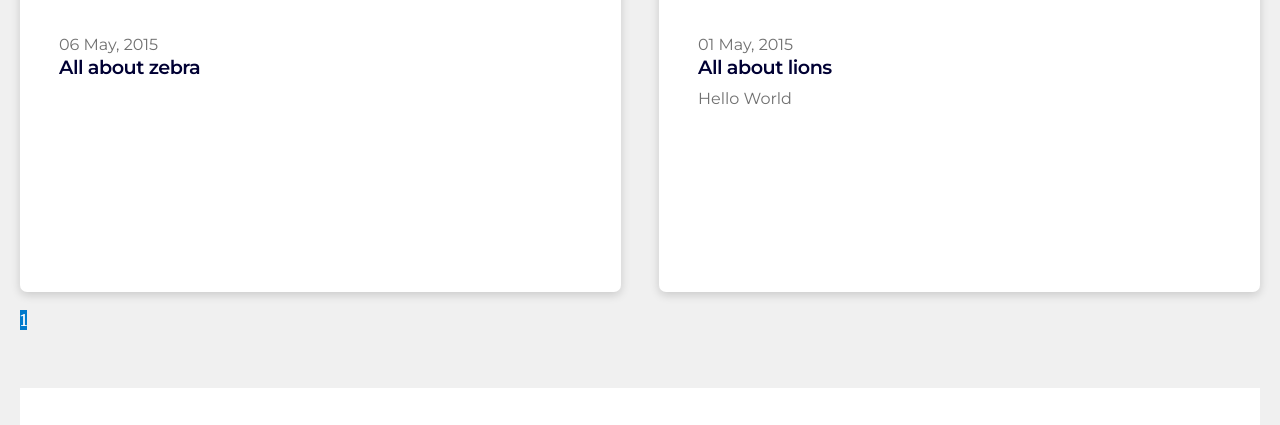
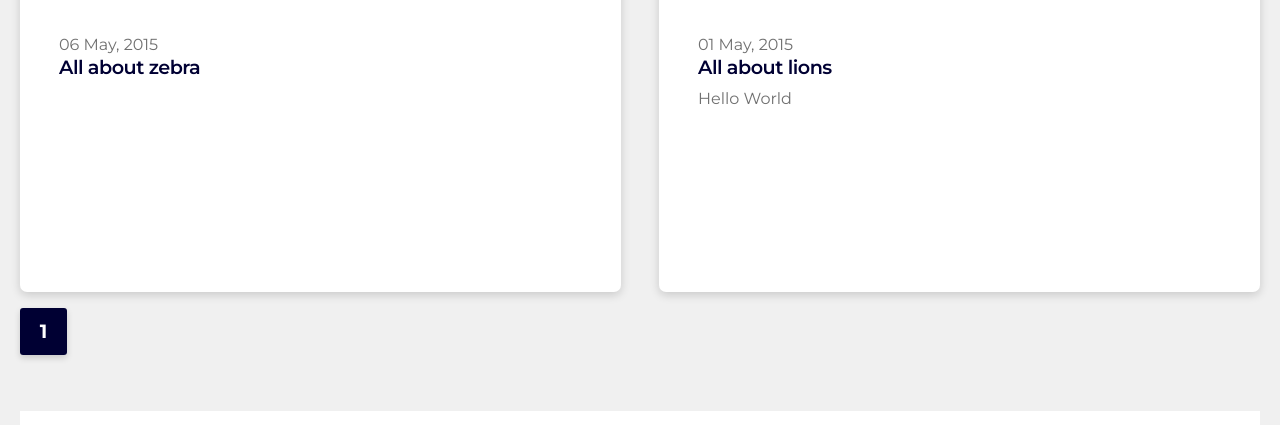
Before and after one commit to christoff-linde/gatsby-blog-starter, a Gatsby site: page / in a window 1280 px wide. Shown: the part 1874-2299 px from the top of the page. Built offline with nearby package versions, Linux system fonts and the light colour scheme; Gatsby itself is replaced by a stand-in of ours.

Commit message:
Update pagination styling

```diff
--- a/src/style.css
+++ b/src/style.css
@@ -295,6 +295,12 @@ a:focus {
   height: 639px;
 }
 
+.post-list-item:hover {
+  transform: scale(102%);
+  transition: all 0.3s;
+  cursor: pointer;
+}
+
 .post-list-item p {
   margin-bottom: var(--spacing-0);
 }
@@ -308,6 +314,40 @@ a:focus {
 
 .post-list-item header {
   margin-bottom: var(--spacing-4);
+}
+
+.page-list {
+  display: flex;
+  flex-wrap: wrap;
+  justify-content: space-between;
+  align-items: center;
+  list-style: none;
+  gap: 18px;
+  max-width: fit-content;
+}
+
+.page-list li:hover {
+  transition: all 0.3s;
+  background-color: var(--color-primary);
+}
+
+.page-list li {
+  border-radius: 3px;
+  color: var(--color-heading);
+  box-shadow: 0px 3px 6px #00000029;
+  background-color: var(--color-white);
+  width: 47px;
+  height: 47px;
+  display: flex;
+  align-items: center;
+  justify-content: center;
+}
+
+.page-list a {
+  text-decoration: none;
+  font-family: var(--fontFamily-sans);
+  font-size: var(--fontSize-2);
+  font-weight: var(--fontWeight-bold);
 }
 
 .header-link-home {
--- a/src/templates/blog-list.js
+++ b/src/templates/blog-list.js
@@ -42,19 +42,10 @@ const BlogListTemplate = ({ data, location, pageContext }) => {
                     )
                 })}
             </div>
-            <ul
-                style={{
-                    display: 'flex',
-                    flexWrap: 'wrap',
-                    justifyContent: 'space-between',
-                    alignItems: 'center',
-                    listStyle: 'none',
-                    padding: 0,
-                }}
-            >
+            <ul className="page-list">
                 {!isFirst && (
-                    <Link to={prevPage} rel="prev">
-                        ← Previous Page
+                    <Link className="page-link" to={prevPage} rel="prev">
+                        &lt;
                     </Link>
                 )}
                 {Array.from({ length: numPages }, (_, i) => (
@@ -65,11 +56,17 @@ const BlogListTemplate = ({ data, location, pageContext }) => {
                         }}
                     >
                         <Link
+                            className="page-link active"
                             to={`/${i === 0 ? '' : i + 1}`}
                             style={{
-                                textDecoration: 'none',
                                 color: i + 1 === currentPage ? '#ffffff' : '',
-                                background: i + 1 === currentPage ? '#007acc' : '',
+                                background: i + 1 === currentPage ? '#000033' : '',
+                                width: 47,
+                                height: 47,
+                                display: 'flex',
+                                alignItems: 'center',
+                                justifyContent: 'center',
+                                borderRadius: 3
                             }}
                         >
                             {i + 1}
@@ -77,8 +74,8 @@ const BlogListTemplate = ({ data, location, pageContext }) => {
                     </li>
                 ))}
                 {!isLast && (
-                    <Link to={nextPage} rel="next">
-                        Next Page →
+                    <Link className="page-link" to={nextPage} rel="next">
+                        &gt;
                     </Link>
                 )}
             </ul>
```
